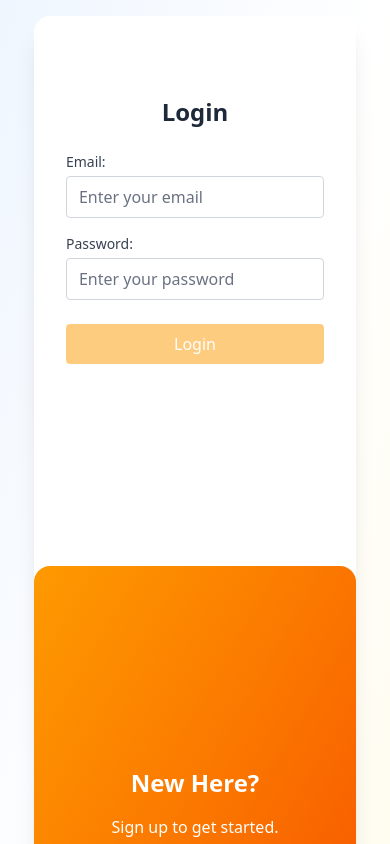
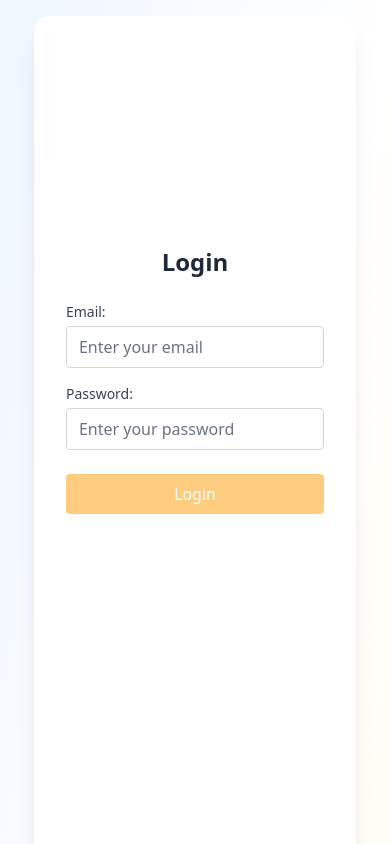
Before and after one commit to Ashraf-khaled-w/e-commerce-react, a React (Vite) app: page /e-commerce-react/auth in a window 390 px wide. Shown: the top 844 px of the page. Built offline with nearby package versions, Linux system fonts and the light colour scheme.

Commit message:
change the hight for phone

```diff
--- a/src/components/Auth/Auth.jsx
+++ b/src/components/Auth/Auth.jsx
@@ -74,7 +74,7 @@ function Auth() {
   return (
     <>
       <div className="min-h-screen w-screen flex justify-center items-center overflow-hidden bg-gradient-to-br from-blue-50 via-white to-amber-50 p-4">
-        <div className="grid grid-cols-1 md:grid-cols-2 w-[90%] max-w-4xl min-h-[1100px] md:min-h-[500px] relative shadow-xl rounded-2xl bg-white overflow-hidden">
+        <div className="grid grid-cols-1 md:grid-cols-2 w-[90%] max-w-4xl min-h-[1700px] md:min-h-[500px] relative shadow-xl rounded-2xl bg-white overflow-hidden">
           <div id="login" className={loginContainerClasses}>
             <Login />
           </div>
```
